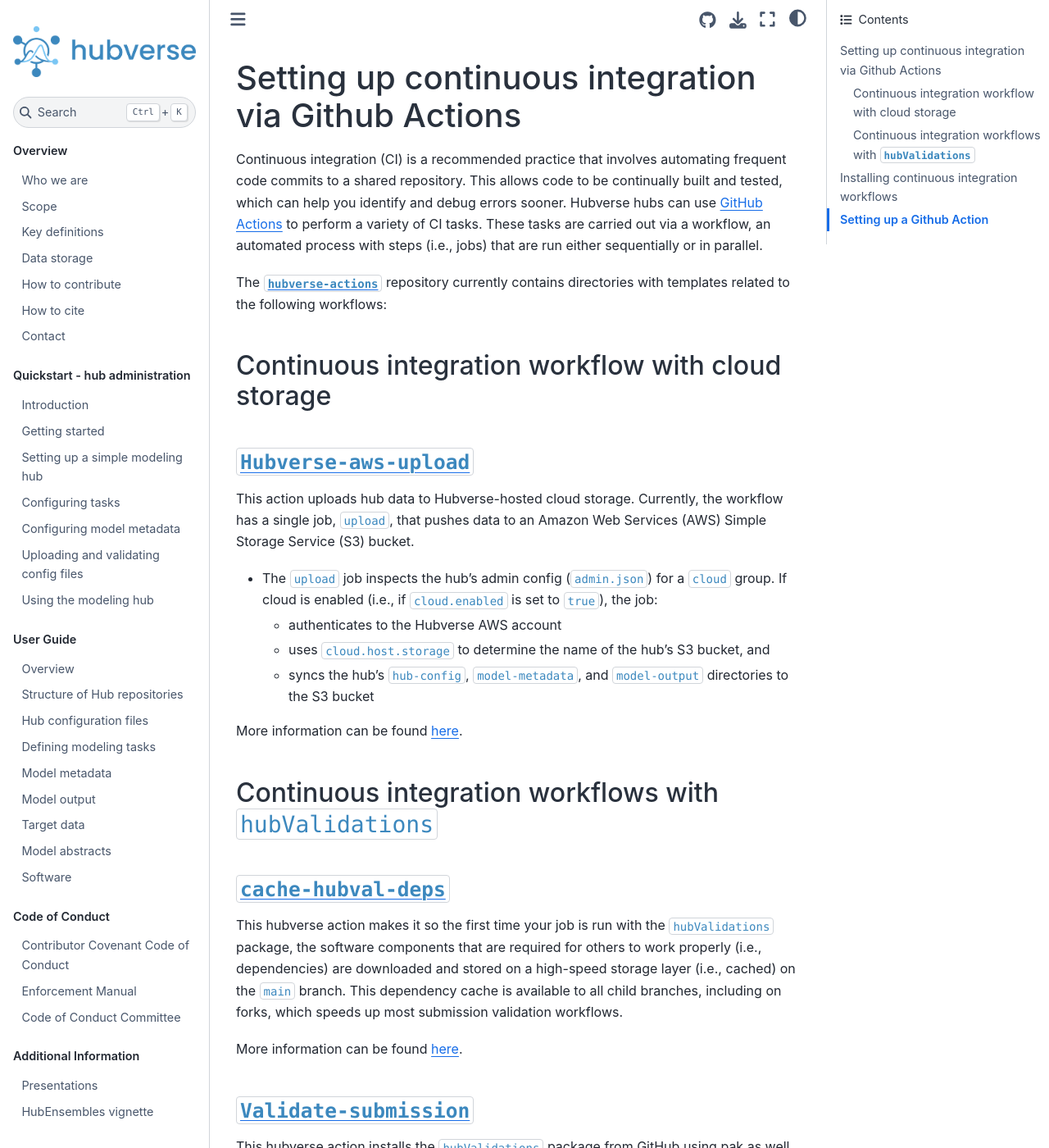
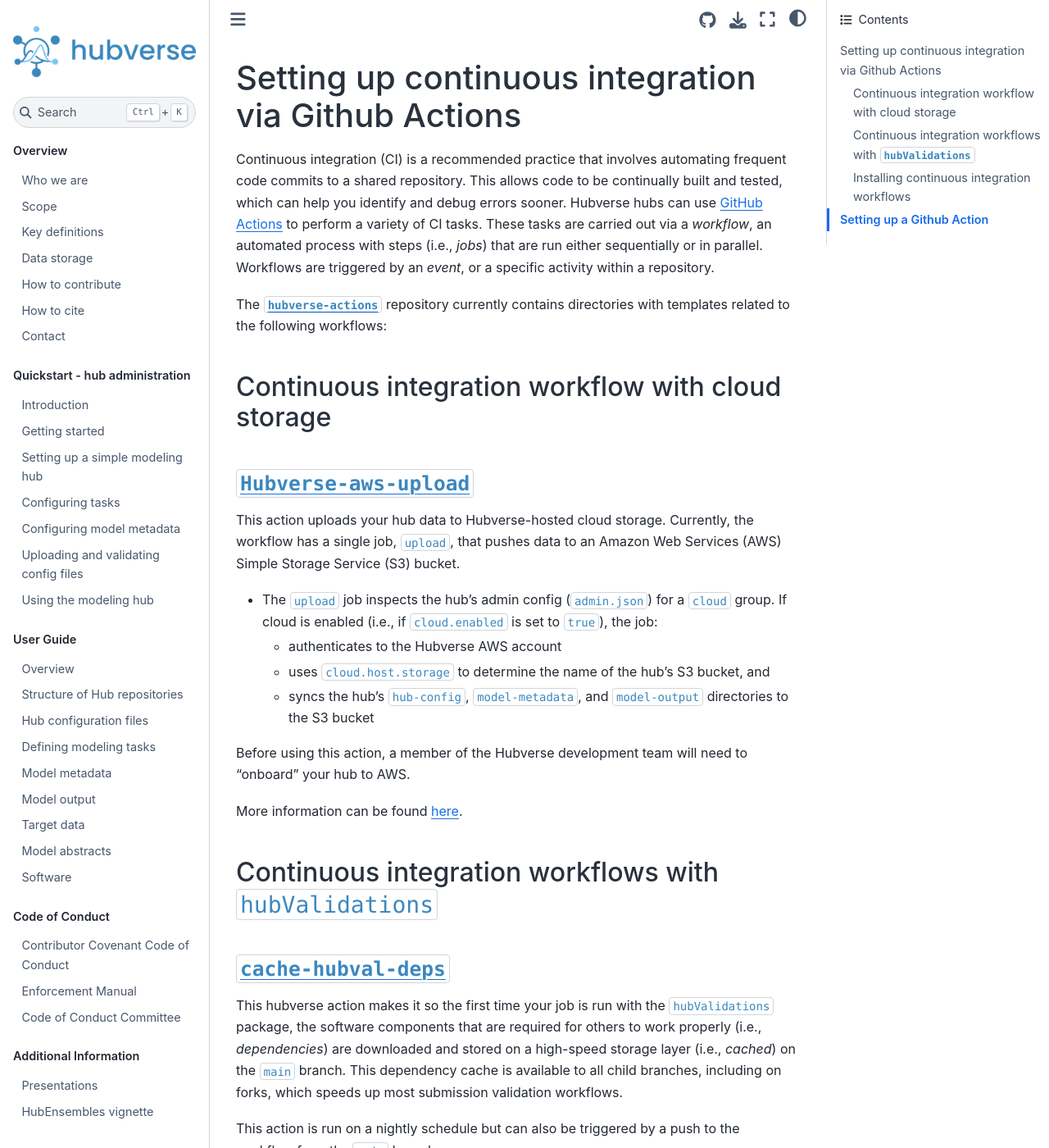
Before and after one commit to hubverse-org/hubDocs, a Sphinx documentation site: the page built from docs/source/quickstart-hub-admin/continuous-integration.md, in a window 1280 px wide and 1400 px high. Shown: the whole window at 82% size. Built offline with Sphinx 7.4.7 and the Sphinx Book theme 1.1.4, drawn with Linux system fonts in a browser that asks for light colours; some of the changed text lies outside the part shown.

Commit message:
Update continuous-integration.md

````diff
--- a/docs/source/quickstart-hub-admin/continuous-integration.md
+++ b/docs/source/quickstart-hub-admin/continuous-integration.md
@@ -1,24 +1,28 @@
 # Setting up continuous integration via Github Actions
 
-Continuous integration (CI) is a recommended practice that involves automating frequent code commits to a shared repository. This allows code to be continually built and tested, which can help you identify and debug errors sooner. Hubverse hubs can use [GitHub Actions](https://github.com/features/actions) to perform a variety of CI tasks. These tasks are carried out via a workflow, an automated process with steps (i.e., jobs) that are run either sequentially or in parallel.
+Continuous integration (CI) is a recommended practice that involves automating frequent code commits to a shared repository. This allows code to be continually built and tested, which can help you identify and debug errors sooner. Hubverse hubs can use [GitHub Actions](https://github.com/features/actions) to perform a variety of CI tasks. These tasks are carried out via a *workflow*, an automated process with steps (i.e., *jobs*) that are run either sequentially or in parallel. Workflows are triggered by an *event*, or a specific activity within a repository.
 
 The [`hubverse-actions`](https://github.com/Infectious-Disease-Modeling-Hubs/hubverse-actions) repository currently contains directories with templates related to the following workflows:
 
 ## Continuous integration workflow with cloud storage
 
 ### [`Hubverse-aws-upload`](https://github.com/Infectious-Disease-Modeling-Hubs/hubverse-actions/tree/main/hubverse-aws-upload)
-This action uploads hub data to Hubverse-hosted cloud storage. Currently, the workflow has a single job, `upload`, that pushes data to an Amazon Web Services (AWS) Simple Storage Service (S3) bucket.
+This action uploads your hub data to Hubverse-hosted cloud storage. Currently, the workflow has a single job, `upload`, that pushes data to an Amazon Web Services (AWS) Simple Storage Service (S3) bucket.
 * The `upload` job inspects the hub's admin config (`admin.json`) for a `cloud` group. If cloud is enabled (i.e., if `cloud.enabled` is set to `true`), the job:
     + authenticates to the Hubverse AWS account
     + uses `cloud.host.storage` to determine the name of the hub's S3 bucket, and
     + syncs the hub's `hub-config`, `model-metadata`, and `model-output` directories to the S3 bucket
+
+Before using this action, a member of the Hubverse development team will need to "onboard" your hub to AWS.
 
 More information can be found [here](https://github.com/Infectious-Disease-Modeling-Hubs/hubverse-actions/tree/main/hubverse-aws-upload).
 
 ## Continuous integration workflows with `hubValidations`
 
 ### [`cache-hubval-deps`](https://github.com/Infectious-Disease-Modeling-Hubs/hubverse-actions/tree/main/cache-hubval-deps)
-This hubverse action makes it so the first time your job is run with the `hubValidations` package, the software components that are required for others to work properly (i.e., dependencies) are downloaded and stored on a high-speed storage layer (i.e., cached) on the `main` branch. This dependency cache is available to all child branches, including on forks, which speeds up most submission validation workflows.
+This hubverse action makes it so the first time your job is run with the `hubValidations` package, the software components that are required for others to work properly (i.e., *dependencies*) are downloaded and stored on a high-speed storage layer (i.e., *cached*) on the `main` branch. This dependency cache is available to all child branches, including on forks, which speeds up most submission validation workflows.
+
+This action is run on a nightly schedule but can also be triggered by a push to the workflow from the `main` branch.
 
 More information can be found [here](https://github.com/Infectious-Disease-Modeling-Hubs/hubverse-actions/tree/main/cache-hubval-deps).
 
@@ -27,12 +31,14 @@
 This hubverse action installs the `hubValidations` package from GitHub using pak as well as required system dependencies.
 It then performs submission validation checks through the function `hubValidations::validate_pr()`.
 
+The action is triggered by pull requests onto the `main` branch that add or modify files in the `model-output` and/or `model-metadata` directories.
+
 More information can be found [here](https://github.com/Infectious-Disease-Modeling-Hubs/hubverse-actions/tree/main/validate-submission).
 
 
 
-# Installing continuous integration workflows
-[`hubCI`](https://github.com/Infectious-Disease-Modeling-Hubs/hubCI) is an R software package that provides functionality for setting up hubverse CI workflows. The development version can be installed with:
+## Installing continuous integration workflows
+You can use the [`hubCI`](https://github.com/Infectious-Disease-Modeling-Hubs/hubCI) software package (R) to set up hubverse CI workflows. The development version can be installed with:
 
 ``` r
 # install.packages("remotes")
````
